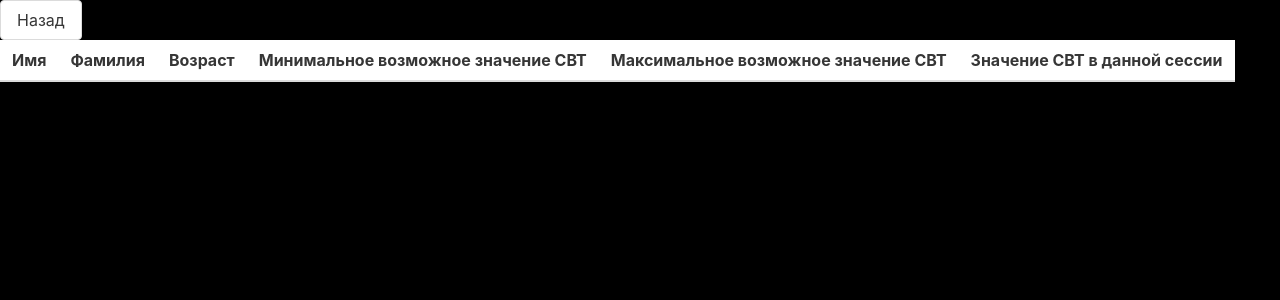
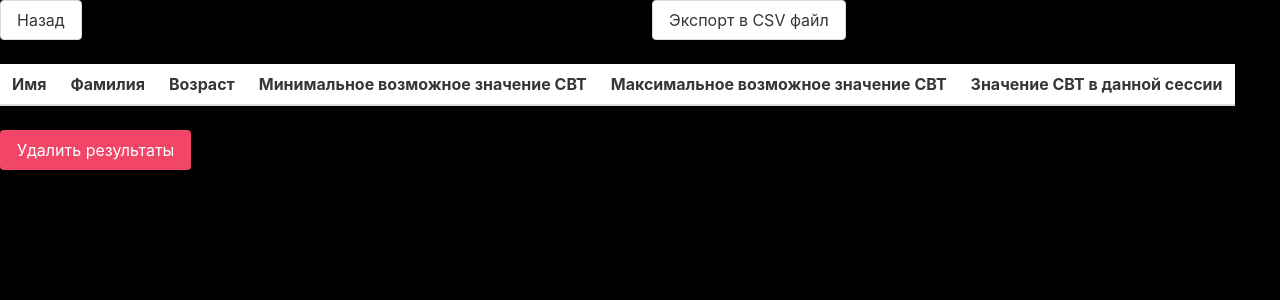
Before and after one commit to alexey-sergienko/cognitive-bias-test, an Angular app: page /results in a window 1280 px wide. Shown: the top 300 px of the page. Built offline with nearby package versions, Linux system fonts and the light colour scheme.

Commit message:
Allow downloading and erasing results

```diff
--- a/src/app/local-storage.service.ts
+++ b/src/app/local-storage.service.ts
@@ -42,4 +42,10 @@ export class LocalStorageService {
         return []
     }
 
+    deleteResults() {
+        if (localStorage.getItem(this.STORAGE_KEY)) {
+            localStorage.setItem(this.STORAGE_KEY, JSON.stringify([]))
         }
+    }
+
+}
--- /dev/null
+++ b/src/app/result-export.service.ts
@@ -0,0 +1,18 @@
+import {Injectable} from '@angular/core';
+import {TestResult} from "./model/result";
+
+@Injectable({
+    providedIn: 'root'
+})
+export class ResultExportService {
+
+    constructor() {
+    }
+
+    toCSV(results: TestResult[]): string {
+        let header = "Имя;Фамилия;Возраст;Минимальное возможное значение CBT;Максимальное возможное значение CBT;Значение CBT в данной сессии\n"
+
+        return header + results.map(r => `${r.userInfo.firstName};${r.userInfo.lastName};${r.userInfo.age};${r.minPossibleBias};${r.maxPossibleBias};${r.cognitiveBias}`)
+            .join("\n");
+    }
+}
--- a/src/app/result-table/result-table.component.html
+++ b/src/app/result-table/result-table.component.html
@@ -1,4 +1,8 @@
-<a class="button" routerLink="/start">Назад</a>
+<div class="columns">
+    <div class="column"><a class="button" routerLink="/start">Назад</a></div>
+    <div class="column"><a class="button" href="{{resultDownloadLink()}}" download="results.csv">Экспорт в CSV файл</a>
+    </div>
+</div>
 <div class="columns">
     <div class="column">
         <table class="table">
@@ -26,3 +30,4 @@
         </table>
     </div>
 </div>
+<div class="button is-danger" (click)="deleteResults()">Удалить результаты</div>
--- a/src/app/result-table/result-table.component.ts
+++ b/src/app/result-table/result-table.component.ts
@@ -17,6 +17,7 @@
 import {Component, OnInit} from '@angular/core';
 import {LocalStorageService} from "../local-storage.service";
 import {TestResult} from "../model/result";
+import {ResultExportService} from "../result-export.service";
 
 @Component({
     selector: 'app-result-table',
@@ -25,7 +26,7 @@ import {TestResult} from "../model/result";
 })
 export class ResultTableComponent implements OnInit {
 
-  constructor(private storage: LocalStorageService) {
+    constructor(private storage: LocalStorageService, private exportService: ResultExportService) {
     }
 
     ngOnInit(): void {
@@ -35,4 +36,12 @@ export class ResultTableComponent implements OnInit {
         return this.storage.getResults()
     }
 
+    resultDownloadLink(): any {
+        return encodeURI(this.exportService.toCSV(this.getResults()))
     }
+
+    deleteResults() {
+        this.storage.deleteResults();
+    }
+
+}
```
Also changed, not shown: 2 other files (tests, documents, lock files or other folders). Lines whose indentation alone changed are shown as unchanged.
